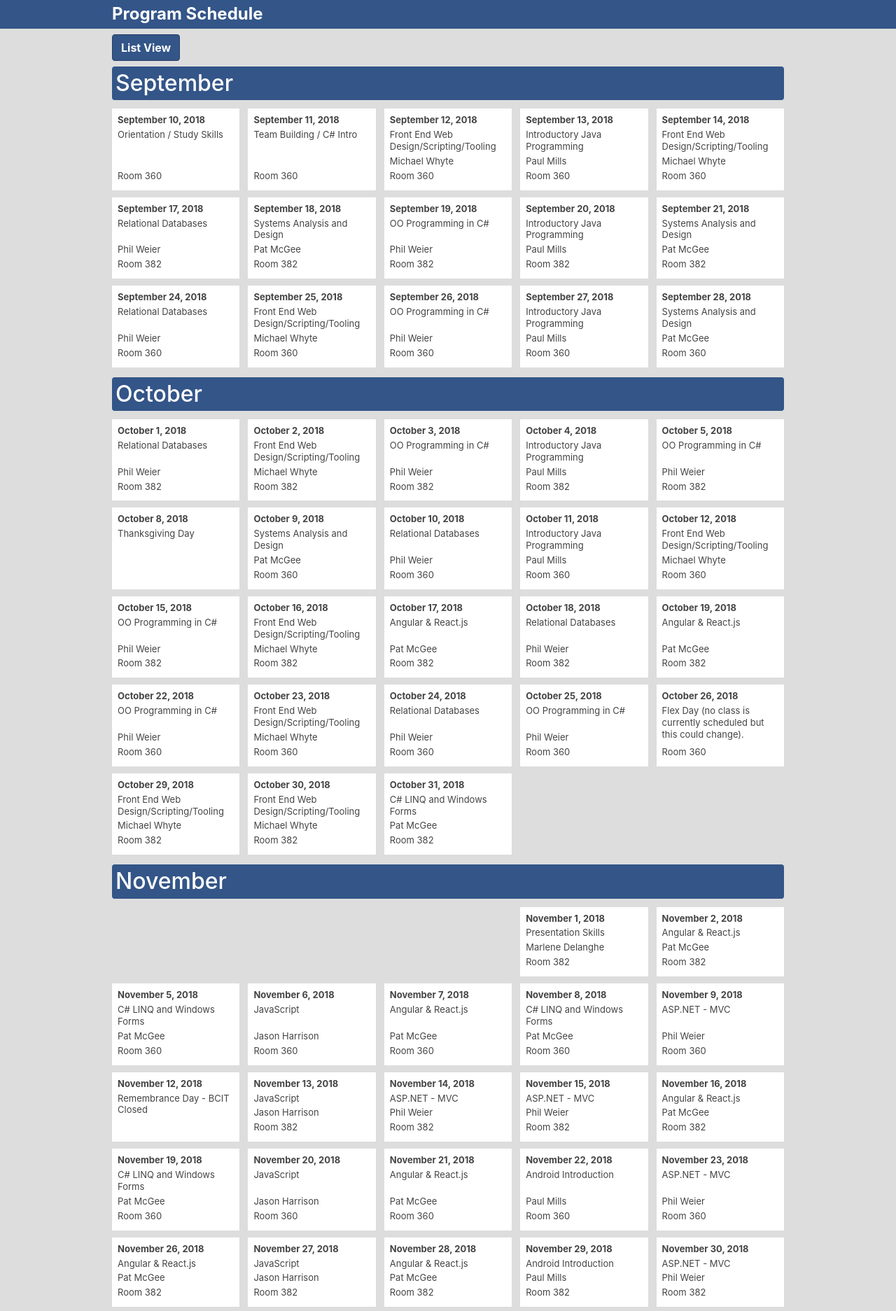
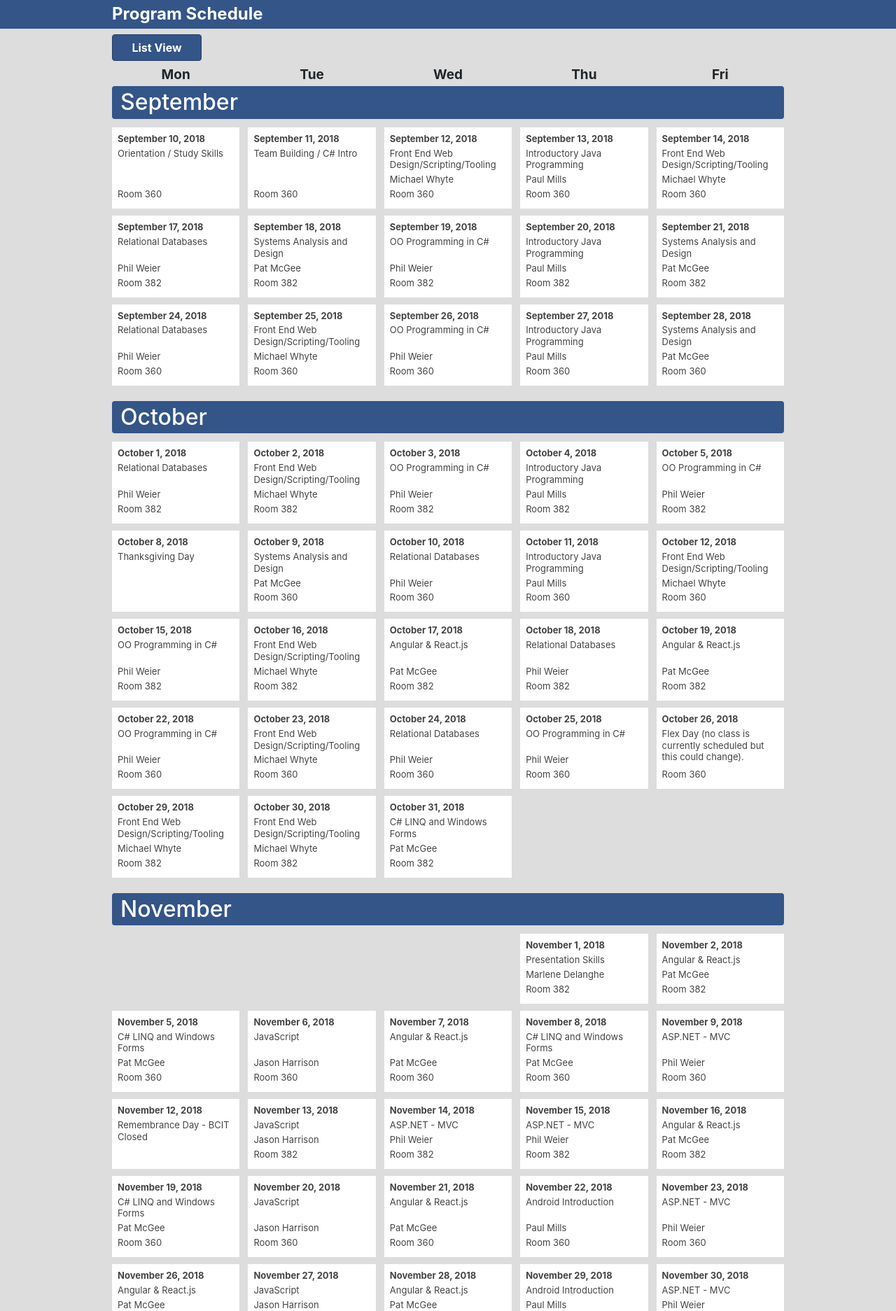
Before and after one commit to BCIT-SSD-A/une-front-end-p2, a PHP site: page /schedule/ in a window 1280 px wide. Shown: the part 84-1957 px from the top of the page at 70% size. Run offline with PHP 8.4, Linux system fonts and the light colour scheme; style sheets or scripts are compiled from the project's sources.

Commit message:
Add calendar header, style calendar some more

```diff
--- a/dev/sass/elements/calendar/_desktop-grid.scss
+++ b/dev/sass/elements/calendar/_desktop-grid.scss
@@ -1,10 +1,19 @@
 @include device(tablet) {
     .grid-view {
-        .month {
+        .grid-header, .month {
             display: grid;
             grid-template-columns: repeat(5, 19%);
             grid-column-gap: 1.25%;
+        }
+        .grid-header {
+            @include relative(top 0.375rem);
+            font-size: $size-large;
+            font-weight: $weight-bold;
+            text-align: center;
+        }
+        .month {
             grid-row-gap: 0.25rem;
+            margin-bottom: 0.5rem;
         }
         .month-title {
             grid-column-end: span 5;
--- a/dev/sass/elements/calendar/_desktop-list.scss
+++ b/dev/sass/elements/calendar/_desktop-list.scss
@@ -1,9 +1,16 @@
 @include device(tablet) {
     .list-view {
+        .list-header, .calendar-item {
+            @include flexbox;
+            padding: 0 0.5rem;
+        }
+        .list-header {
+            @include relative(top 0.375rem);
+            font-size: $size-large;
+            font-weight: $weight-bold;
+        }
         .calendar-item {
-            @include flexbox;
             @include align-items(center);
-            padding: 0 0.5rem;
             border-bottom-width: 1px;
             > * {
                 position: static;
@@ -12,20 +19,20 @@
                 margin: 0;
             }
         }
-        .item-day {
+        .item-day, .header-item-day {
             @include flex-basis(8%);
             .full { display: none; }
         }
-        .item-date {
+        .item-date, .header-item-date {
             @include flex-basis(22%);
         }
-        .item-course {
+        .item-course, .header-item-course {
             @include flex-basis(45%);
         }
-        .item-instructor {
+        .item-instructor, .header-item-instructor {
             @include flex-basis(20%);;
         }
-        .item-room {
+        .item-room, .header-item-room {
             @include flex-basis(5%);
             .full { display: none; }
         }
--- a/dev/sass/elements/calendar/_index.scss
+++ b/dev/sass/elements/calendar/_index.scss
@@ -1,3 +1,12 @@
+.calendar-view-toggle {
+    display: none;
+    @include device(tablet) {
+        display: block;
+        width: 8rem;
+    }
+}
+
+
 @import 'mobile';
 @import 'desktop-list';
 @import 'desktop-grid';
--- a/dev/sass/elements/calendar/_mobile.scss
+++ b/dev/sass/elements/calendar/_mobile.scss
@@ -2,10 +2,13 @@
 
     $_color1: color('blue', '400');
 
+    .calendar-header {
+        display: none;
+    }
     .month-title {
         background-color: $color-bg-ternary;
         color: $color-fg-ternary;
-        padding: 5px;
+        padding: 0.25rem 0.75rem;
         border-radius: $base-border-radius;
     }
     .calendar-item {
--- a/dev/views/calendar.php
+++ b/dev/views/calendar.php
@@ -2,6 +2,20 @@
 $last_month = '';
 ?>
 <div class="calendar <?php echo $this->view; ?>">
+  <div class="calendar-header grid-header">
+    <span class="header-item">Mon</span>
+    <span class="header-item">Tue</span>
+    <span class="header-item">Wed</span>
+    <span class="header-item">Thu</span>
+    <span class="header-item">Fri</span>
+  </div>
+  <div class="calendar-header list-header">
+    <span class="header-item-day">Day</span>
+    <span class="header-item-date">Date</span>
+    <span class="header-item-course">Course</span>
+    <span class="header-item-instructor">Instructor</span>
+    <span class="header-item-room">Room</span>
+  </div>
   <?php
   while($this->has_next()) :
     $item = $this->next();
```
